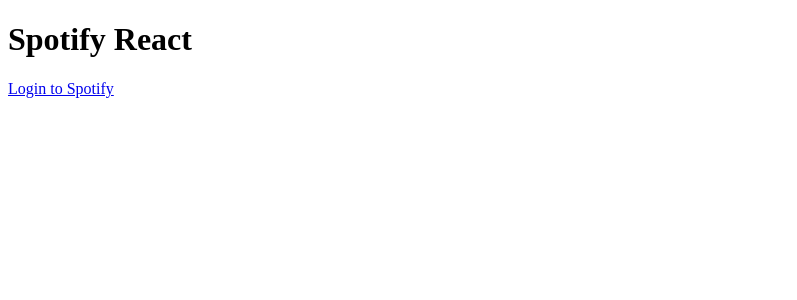
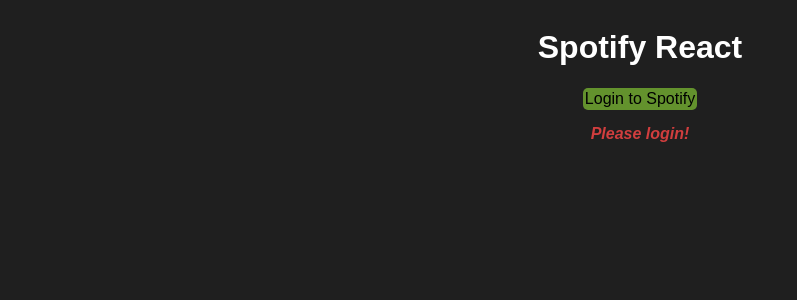
Before and after one commit to FluroAsh/spotifree, a React (Create React App) app: page / in a window 1280 px wide. Shown: the top 300 px of the page, without its empty margins (0-797 px from the left). Built offline with nearby package versions, Linux system fonts and the light colour scheme.

Commit message:
adds spotify artist searching & finishes project

```diff
--- a/package.json
+++ b/package.json
@@ -3,6 +3,7 @@
   "version": "0.1.0",
   "private": true,
   "dependencies": {
+    "axios": "^0.27.2",
     "react": "^18.1.0",
     "react-dom": "^18.1.0",
     "react-scripts": "5.0.1"
--- /dev/null
+++ b/src/App.css
@@ -0,0 +1,97 @@
+html {
+  background: #1f1f1f;
+}
+
+body {
+  height: auto;
+  display: flex;
+  flex-direction: column;
+  justify-content: center;
+  align-items: center;
+  font-family: Arial, Helvetica, sans-serif;
+  color: #fff;
+
+}
+h1 {
+  text-align:center;
+}
+
+h2 {
+  color: #d13e3e;
+  padding: 2px;
+  text-align:center;
+  font-style: italic;
+  font-size: 1em;
+  cursor: default;
+}
+
+.app-header {
+  display: flex;
+  flex-direction: column;
+  justify-content: center;
+  align-items: center;
+}
+
+a, button {
+  padding: 2px;
+  border-radius: 5px;
+  color: #000;
+  text-decoration: none;
+  background: #91df3799;
+  text-align: center;
+}
+
+#logout-btn {
+  max-width: 100%;
+  width: 200px;
+}
+
+#search-btn {
+  width: 50px;
+  margin: 0 0 0 5px;
+}
+
+form {
+  display: flex;
+  justify-content: center;
+  margin-top: 5px;
+}
+
+input[type="text"] {
+  border: 3px solid rgb(65, 114, 45);
+  background: #d2dfc2;
+  border-radius: 5px;
+  transition: 100ms ease-in;
+}
+
+input:focus {
+  outline: 2px solid rgb(136, 197, 124);
+}
+
+.artist-container {
+  max-width: 100%;
+  display: flex;
+  flex-wrap: wrap;
+
+}
+
+.artist-card {
+  display: flex;
+  flex-direction: column;
+  justify-content: space-between;
+  text-align: center;
+  margin: 1em auto;
+  width: 200px;
+}
+
+.artist-card h3 {
+  margin-bottom: 5px;
+}
+
+img {
+  max-width: 100%;
+  width: 200px;
+  height: 200px;
+  object-fit: cover;
+  border-radius: 15px;
+}
--- a/src/App.js
+++ b/src/App.js
@@ -1,4 +1,6 @@
-import React from 'react';
+import { useEffect, useState } from 'react';
+import axios from 'axios';
+import './App.css';
 
 function App() {
   // capital-named constants are only used as aliases for “hard-coded” values
@@ -7,16 +9,105 @@
   const AUTH_ENDPOINT = 'https://accounts.spotify.com/authorize';
   const RESPONSE_TYPE = 'token';
 
+  const [token, setToken] = useState('');
+  const [searchKey, setSearchKey] = useState('');
+  const [artists, setArtists] = useState('');
+
+  useEffect(() => {
+    const hash = window.location.hash;
+    let token = window.localStorage.getItem('token');
+
+    console.log(token);
+    console.log(window.localStorage.getItem('token'));
+
+    if (!token && hash) {
+      token = hash
+        .substring(1)
+        .split('&')
+        .find((element) => element.startsWith('access_token'))
+        .split('=')[1];
+
+      console.log(token, '\n', hash);
+
+      window.location.hash = '';
+      window.localStorage.setItem('token', token); // key: value
+    }
+
+    setToken(token);
+  });
+
+  const logout = () => {
+    setToken('');
+    window.localStorage.removeItem('token');
+
+    /* check if token exists after logout */
+    console.log(window.localStorage.getItem('token'));
+  };
+
+  console.log(token);
+
+  // async as we are waiting for axios
+  const searchArtists = async (event) => {
+    event.preventDefault();
+
+    const { data } = await axios.get('https://api.spotify.com/v1/search', {
+      headers: {
+        Authorization: `Bearer ${token}`,
+      },
+      params: {
+        q: searchKey,
+        type: 'artist',
+      },
+    });
+    console.log(data);
+    setArtists(data.artists.items);
+  };
+
+  const renderArtists = () => {
+    console.log(artists);
+    return artists.map((artist) => (
+      <div className="artist-card" key={artist.id}>
+        <h3>{artist.name}</h3>
+        {artist.images.length ? (
+          <img src={artist.images[0].url} alt="" />
+        ) : (
+          <div>No Image</div>
+        )}
+      </div>
+    ));
+  };
+
   return (
     <div className="app">
-      <header>
+      <header className="app-header">
         <h1>Spotify React</h1>
-        <a
-          href={`${AUTH_ENDPOINT}?client_id=${CLIENT_ID}&redirect_uri=${REDIRECT_URI}&response_type=${RESPONSE_TYPE}`}
-        >
-          Login to Spotify
-        </a>
+        {!token ? (
+          <a
+            href={`${AUTH_ENDPOINT}?client_id=${CLIENT_ID}&redirect_uri=${REDIRECT_URI}&response_type=${RESPONSE_TYPE}`}
+          >
+            Login to Spotify
+          </a>
+        ) : (
+          <button id="logout-btn" onClick={logout}>
+            Logout
+          </button>
+        )}
       </header>
+
+      {token ? (
+        <form onSubmit={searchArtists}>
+          <input
+            type="text"
+            onChange={(event) => setSearchKey(event.target.value)}
+          />
+          <button type={'submit'} id="search-btn">
+            Search
+          </button>
+        </form>
+      ) : (
+        <h2>Please login!</h2>
+      )}
+      <div className="artist-container">{artists && renderArtists()}</div>
     </div>
   );
 }
```
Also changed, not shown: 1 other file (tests, documents, lock files or other folders).
